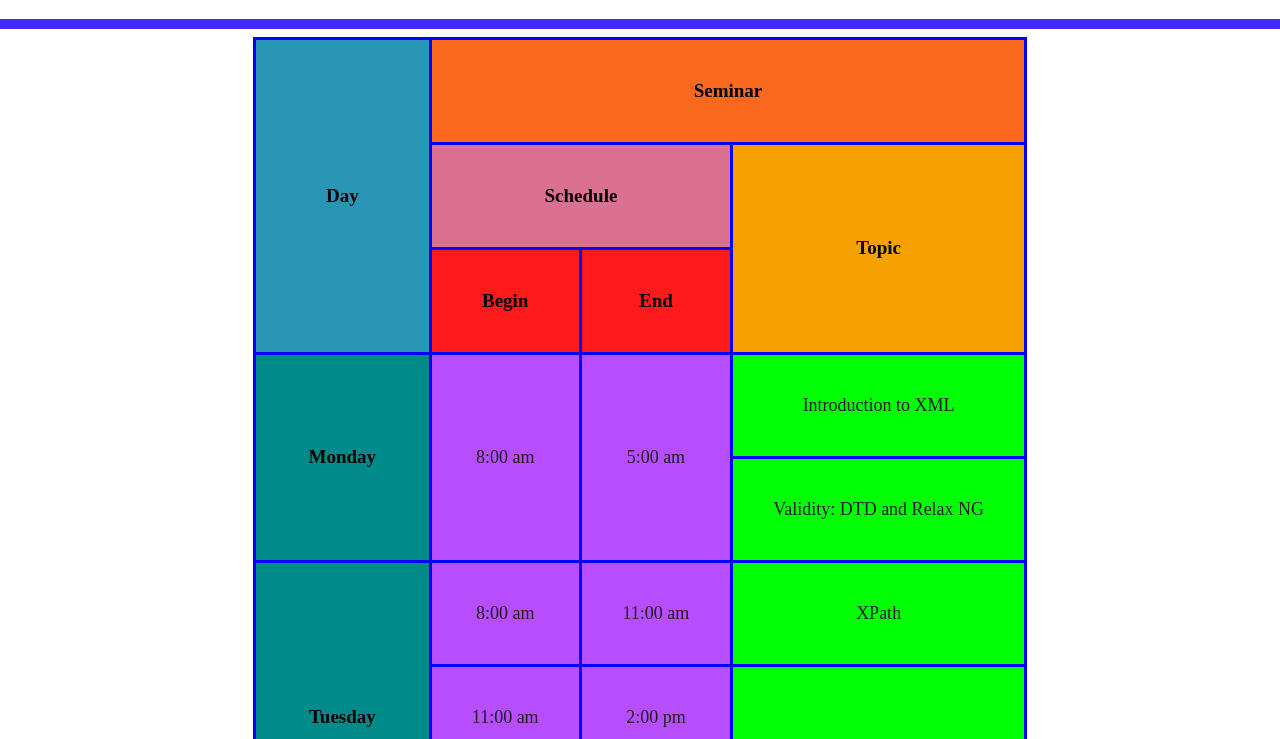
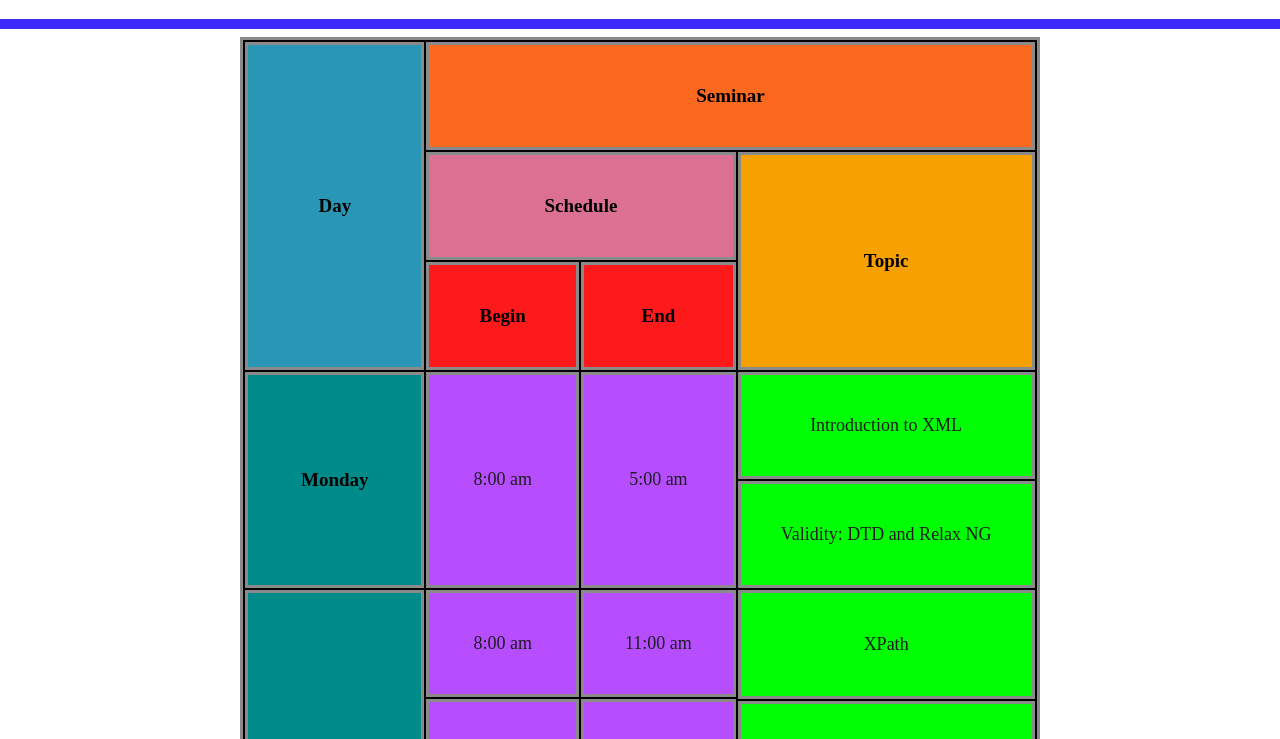
Before and after one commit to savagephoenix99/Seminar-TimeTables, a plain HTML site: page index.html in a window 1280 px wide. Shown: the part 61-800 px from the top of the page. Drawn offline with Linux system fonts and the light colour scheme.

Commit message:
Add files via upload

```diff
--- a/index.html
+++ b/index.html
@@ -8,8 +8,7 @@
         <style>
 
           table, th, td {
-            border: 3px solid rgb(4, 0, 255);
-            border-collapse: collapse;
+            border: 3px solid rgb(138, 138, 138);
           }
           th, td{
               padding:40px;
```
Also changed, not shown: style.css (line endings or trailing spaces).
